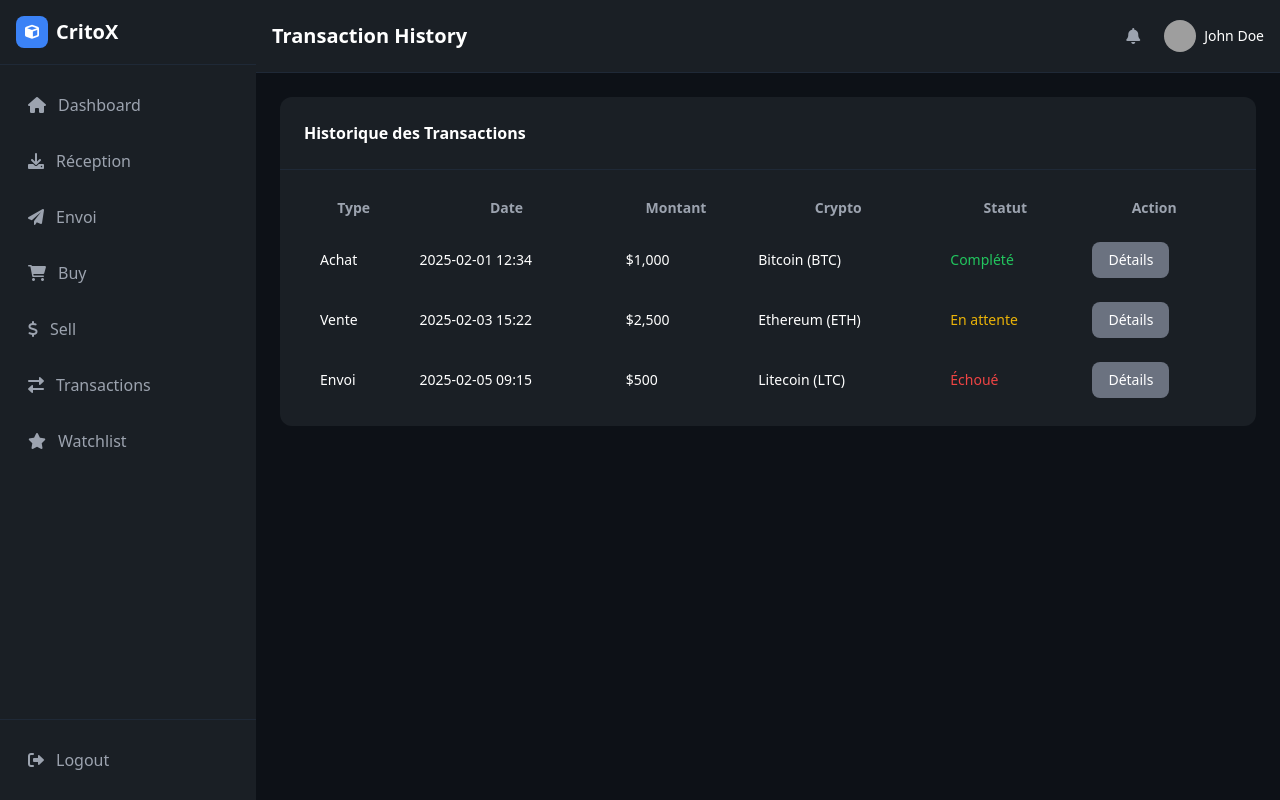
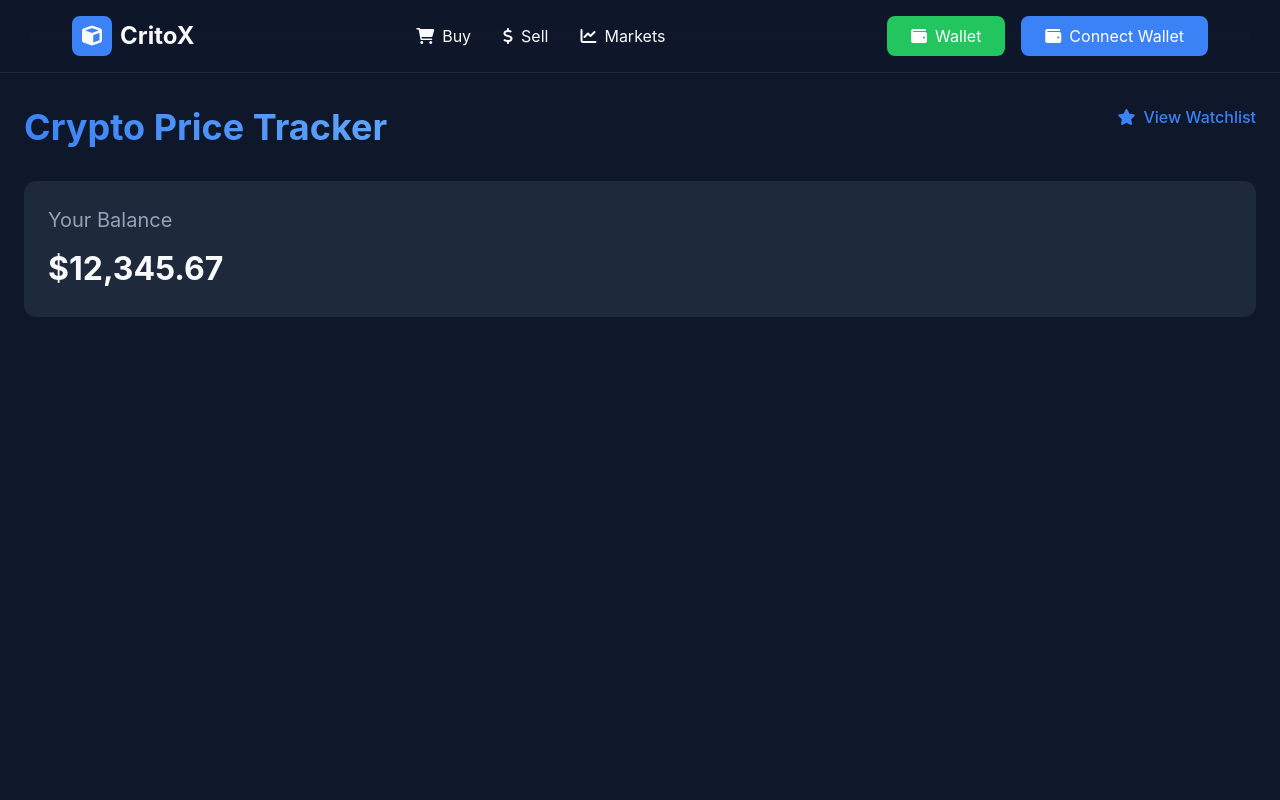
Before and after one commit to houssamlambara/Nexus_wallet, a PHP site: page /NEXUS_WALLET/views/pages/transaction.php in a window 1280 px wide. Run offline with PHP 8.4, Linux system fonts and the light colour scheme; some libraries are stand-ins or nearby versions; grey boxes are pictures that could not be loaded.

Commit message:
des fonctinalites

```diff
--- a/app/views/pages/transaction.php
+++ b/app/views/pages/transaction.php
@@ -1,102 +1,468 @@
+<!DOCTYPE html>
+<html lang="en">
 
-<?php
+<head>
+    <meta charset="UTF-8" />
+    <meta name="viewport" content="width=device-width, initial-scale=1.0" />
+    <title>Crypto Price Tracker</title>
+    <script src="https://cdn.tailwindcss.com"></script>
+    <link rel="stylesheet" href="https://cdnjs.cloudflare.com/ajax/libs/font-awesome/6.0.0/css/all.min.css" />
+    <style>
+        * {
+            margin: 0;
+            padding: 0;
+            box-sizing: border-box;
+            font-family: "Inter", sans-serif;
+        }
+
+        .watchlist-add-button {
+            background-color: #6366f1;
+            color: white;
+            padding: 0.5rem 1rem;
+            border-radius: 8px;
+            transition: background-color 0.2s;
+        }
+
+        .watchlist-add-button:hover {
+            background-color: #4f46e5;
+        }
+
+        .watchlist-add-button.in-watchlist {
+            background-color: #9333ea;
+        }
+
+        body {
+            background-color: #0f172a;
+            /* Dark background */
+            color: #f8fafc;
+            /* Light text */
+        }
+
+        .gradient-text {
+            background: linear-gradient(45deg, #3b82f6, #60a5fa);
+            -webkit-background-clip: text;
+            -webkit-text-fill-color: transparent;
+        }
+
+        .watchlist-button {
+            background: none;
+            border: none;
+            color: #94a3b8;
+            cursor: pointer;
+            padding: 5px;
+            transition: color 0.2s;
+        }
+
+        .watchlist-button:hover {
+            color: #ffd700;
+        }
+
+        .watchlist-button.active {
+            color: #ffd700;
+        }
+
+        .view-watchlist {
+            display: inline-block;
+            margin-bottom: 20px;
+            color: #3b82f6;
+            text-decoration: none;
+            font-weight: 500;
+        }
+
+        .view-watchlist:hover {
+            text-decoration: underline;
+        }
+
+        .glass-effect {
+            backdrop-filter: blur(10px);
+            background: rgba(255, 255, 255, 0.1);
+        }
+
+        .crypto-card {
+            background-color: #1e293b;
+            /* Dark card */
+            border-radius: 12px;
+            padding: 1.5rem;
+            transition: transform 0.3s ease, box-shadow 0.3s ease;
+        }
+
+        .crypto-card:hover {
+            transform: translateY(-5px);
+            box-shadow: 0 10px 20px rgba(0, 0, 0, 0.2);
+        }
+
+        .crypto-image {
+            width: 40px;
+            height: 40px;
+            border-radius: 50%;
+        }
+
+        .crypto-name {
+            font-size: 1.25rem;
+            font-weight: 600;
+            color: #f8fafc;
+            /* White text */
+        }
+
+        .crypto-symbol {
+            color: #94a3b8;
+            /* Light gray */
+            font-size: 0.875rem;
+            text-transform: uppercase;
+        }
+
+        .crypto-price {
+            font-size: 1.5rem;
+            font-weight: 700;
+            color: #f8fafc;
+            /* White text */
+        }
+
+        .positive-change {
+            color: #10b981;
+            /* Green for positive change */
+        }
+
+        .negative-change {
+            color: #ef4444;
+            /* Red for negative change */
+        }
+
+        .buy-button {
+            background-color: #3b82f6;
+            /* Blue */
+            color: white;
+            padding: 0.5rem 1rem;
+            border-radius: 8px;
+            transition: background-color 0.2s;
+        }
+
+        .buy-button:hover {
+            background-color: #2563eb;
+            /* Darker blue */
+        }
+
+        .sell-button {
+            background-color: #ef4444;
+            /* Red */
+            color: white;
+            padding: 0.5rem 1rem;
+            border-radius: 8px;
+            transition: background-color 0.2s;
+        }
+
+        .sell-button:hover {
+            background-color: #dc2626;
+            /* Darker red */
+        }
+
+        .balance-card {
+            background-color: #1e293b;
+            /* Dark card */
+            border-radius: 12px;
+            padding: 1.5rem;
+            margin-bottom: 20px;
+        }
+
+        .balance-card h3 {
+            font-size: 1.25rem;
+            color: #94a3b8;
+            /* Light gray */
+            margin-bottom: 10px;
+        }
+
+        .balance-card p {
+            font-size: 2rem;
+            font-weight: bold;
+            color: #f8fafc;
+            /* White text */
+        }
+
+        .sidebar {
+            width: 250px;
+            background-color: #1e293b;
+            /* Dark sidebar */
+            padding: 20px;
+            display: flex;
+            flex-direction: column;
+        }
+
+        .sidebar a {
+            color: #94a3b8;
+            /* Light gray text */
+            text-decoration: none;
+            padding: 10px;
+            border-radius: 8px;
+            margin: 5px 0;
+            transition: background-color 0.2s, color 0.2s;
+        }
+
+        .sidebar a:hover {
+            background-color: #334155;
+            /* Darker gray on hover */
+            color: #f8fafc;
+            /* White text on hover */
+        }
+
+        .sidebar .logo {
+            font-size: 1.5rem;
+            font-weight: bold;
+            color: #f8fafc;
+            margin-bottom: 20px;
+        }
+    </style>
+</head>
+
+<body>
+    <!-- Navigation -->
+    <nav class="sticky top-0 z-50 bg-dark/80 backdrop-blur-lg border-b border-gray-800 px-12">
+        <div class="container mx-auto px-6 py-4">
+            <div class="flex items-center justify-between">
+                <div class="flex items-center space-x-2">
+                    <div class="w-10 h-10 bg-blue-500 rounded-lg flex items-center justify-center">
+                        <i class="fas fa-cube text-xl"></i>
+                    </div>
+                    <span class="text-2xl font-bold">CritoX</span>
+                </div>
+
+                <div class="hidden md:flex space-x-8">
+                    <a href="#" class="flex items-center space-x-2 hover:text-blue-500 transition-colors">
+                        <i class="fas fa-shopping-cart"></i>
+                        <span>Buy</span>
+                    </a>
+                    <a href="#" class="flex items-center space-x-2 hover:text-blue-500 transition-colors">
+                        <i class="fas fa-dollar-sign"></i>
+                        <span>Sell</span>
+                    </a>
+                    <a href="#" class="flex items-center space-x-2 hover:text-blue-500 transition-colors">
+                        <i class="fas fa-chart-line"></i>
+                        <span>Markets</span>
+                    </a>
+                </div>
+
+                <div class="flex items-center space-x-4">
+                    <button class="bg-green-500 hover:bg-green-600 text-white px-6 py-2 rounded-lg transition-colors flex items-center space-x-2">
+                        <i class="fas fa-wallet"></i>
+                        <span>Wallet</span>
+                    </button>
+                    <button class="bg-blue-500 hover:bg-blue-600 text-white px-6 py-2 rounded-lg transition-colors flex items-center space-x-2">
+                        <i class="fas fa-wallet"></i>
+                        <span>Connect Wallet</span>
+                    </button>
+                </div>
+            </div>
+        </div>
+    </nav>
 
 
-ob_start();
-?>
+    <!-- Main Content -->
+    <div class="container mx-auto px-6 py-8">
+        <div class="flex justify-between items-center mb-8">
+            <h1 class="text-4xl font-bold gradient-text">Crypto Price Tracker</h1>
+            <a href="#" class="view-watchlist" onclick="viewWatchlist()">
+                <i class="fas fa-star mr-2"></i>View Watchlist
+            </a>
+        </div>
 
-        <!-- Main Content -->
-        <main class="ml-64 flex-1 min-h-screen">
-            <!-- Top Navigation -->
-            <header class="bg-dark-light border-b border-gray-800 sticky top-0 z-50">
-                <div class="flex items-center justify-between p-4">
-                    <div class="flex items-center space-x-4">
-                        <h1 class="text-xl font-bold">Transaction History</h1>
-                    </div>
-                    <div class="flex items-center space-x-4">
-                        <button class="p-2 hover:bg-gray-800 rounded-lg text-gray-400 hover:text-white transition-colors">
-                            <i class="fas fa-bell"></i>
-                        </button>
-                        <div class="flex items-center space-x-2">
-                            <img src="/api/placeholder/32/32" alt="Profile" class="w-8 h-8 rounded-full">
-                            <span class="text-sm font-medium">John Doe</span>
+        <!-- Balance Card -->
+        <div class="balance-card">
+            <h3>Your Balance</h3>
+            <p>$12,345.67</p>
+        </div>
+
+        <!-- Crypto Grid -->
+        <div class="crypto-grid grid md:grid-cols-2 lg:grid-cols-3 gap-6" id="cryptoGrid"></div>
+    </div>
+
+    <script>
+        function createCryptoCard(crypto) {
+            const changeClass = crypto.price_change_percentage_24h >= 0 ? "positive-change" : "negative-change";
+            const changeIcon = crypto.price_change_percentage_24h >= 0 ? "fa-arrow-up" : "fa-arrow-down";
+
+            return `
+                <div class="crypto-card">
+                    <div class="crypto-header">
+                        <img src="${crypto.image}" alt="${crypto.name}" class="crypto-image" onerror="this.src='/api/placeholder/32/32'">
+                        <div class="crypto-title">
+                            <div class="crypto-name">${crypto.name}</div>
+                            <div class="crypto-symbol">${crypto.symbol}</div>
                         </div>
                     </div>
-                </div>
-            </header>
 
-            <!-- Transaction History Table -->
-            <div class="p-6">
-                <div class="bg-dark-light rounded-xl">
-                    <div class="p-6 border-b border-gray-800">
-                        <h3 class="font-bold">Historique des Transactions</h3>
+                    <div class="crypto-price">$${formatNumber(crypto.current_price)}</div>
+
+                    <div class="crypto-change ${changeClass}">
+                        <i class="fas ${changeIcon}"></i>
+                        ${crypto.price_change_percentage_24h.toFixed(2)}%
                     </div>
-                    <div class="px-6 py-4">
-                        <table class="min-w-full table-auto text-sm">
-                            <thead>
-                                <tr class="text-gray-400">
-                                    <th class="py-3 px-4">Type</th>
-                                    <th class="py-3 px-4">Date</th>
-                                    <th class="py-3 px-4">Montant</th>
-                                    <th class="py-3 px-4">Crypto</th>
-                                    <th class="py-3 px-4">Statut</th>
-                                    <th class="py-3 px-4">Action</th>
-                                </tr>
-                            </thead>
-                            <tbody>
-                                <!-- Example Row 1 -->
-                                <tr class="hover:bg-gray-800">
-                                    <td class="py-3 px-4">Achat</td>
-                                    <td class="py-3 px-4">2025-02-01 12:34</td>
-                                    <td class="py-3 px-4">$1,000</td>
-                                    <td class="py-3 px-4">Bitcoin (BTC)</td>
-                                    <td class="py-3 px-4 text-green-500">Complété</td>
-                                    <td class="py-3 px-4">
-                                        <button class="bg-gray-500 hover:bg-gray-600 text-white py-2 px-4 rounded-lg">
-                                            Détails
-                                        </button>
-                                    </td>
-                                </tr>
-                                <!-- Example Row 2 -->
-                                <tr class="hover:bg-gray-800">
-                                    <td class="py-3 px-4">Vente</td>
-                                    <td class="py-3 px-4">2025-02-03 15:22</td>
-                                    <td class="py-3 px-4">$2,500</td>
-                                    <td class="py-3 px-4">Ethereum (ETH)</td>
-                                    <td class="py-3 px-4 text-yellow-500">En attente</td>
-                                    <td class="py-3 px-4">
-                                        <button class="bg-gray-500 hover:bg-gray-600 text-white py-2 px-4 rounded-lg">
-                                            Détails
-                                        </button>
-                                    </td>
-                                </tr>
-                                <!-- Example Row 3 -->
-                                <tr class="hover:bg-gray-800">
-                                    <td class="py-3 px-4">Envoi</td>
-                                    <td class="py-3 px-4">2025-02-05 09:15</td>
-                                    <td class="py-3 px-4">$500</td>
-                                    <td class="py-3 px-4">Litecoin (LTC)</td>
-                                    <td class="py-3 px-4 text-red-500">Échoué</td>
-                                    <td class="py-3 px-4">
-                                        <button class="bg-gray-500 hover:bg-gray-600 text-white py-2 px-4 rounded-lg">
-                                            Détails
-                                        </button>
-                                    </td>
-                                </tr>
-                                <!-- Add more rows for other transactions -->
-                            </tbody>
-                        </table>
+
+                    <div class="crypto-details">
+                        <div class="detail-row">
+                            <span class="detail-label">Market Cap</span>
+                            <span class="detail-value">$${formatNumber(crypto.market_cap)}</span>
+                        </div>
+                        <div class="detail-row">
+                            <span class="detail-label">24h Volume</span>
+                            <span class="detail-value">$${formatNumber(crypto.total_volume)}</span>
+                        </div>
+                    </div>
+
+                    <div class="last-updated">
+                        Last updated: ${formatDate(crypto.last_updated)}
+                    </div>
+
+                    <div class="crypto-actions">
+                        <button class="buy-button" onclick="handleBuy('${crypto.name}')">Buy</button>
+                        <button class="sell-button" onclick="handleSell('${crypto.name}')">Sell</button>
+                        <button class="favorite-button" onclick="addToFavorites('${crypto.id}', '${crypto.name}', '${crypto.symbol}', ${crypto.current_price})">
+                            <i class="fas fa-heart"></i>
+                        </button>
                     </div>
                 </div>
-            </div>
-        </main>
+            `;
+        }
 
-        <?php
+        // Function to add a crypto to favorites
+        async function addToFavorites(id, name, symbol, price) {
+            try {
+                const response = await fetch('add_to_favorites.php', {
+                    method: 'POST',
+                    headers: {
+                        'Content-Type': 'application/json',
+                    },
+                    body: JSON.stringify({
+                        id: id,
+                        name: name,
+                        symbol: symbol,
+                        price: price,
+                    }),
+                });
 
-        $content = ob_get_clean();
+                const result = await response.json();
+                if (result.success) {
+                    alert(`${name} added to favorites!`);
+                } else {
+                    alert(`Failed to add ${name} to favorites.`);
+                }
+            } catch (error) {
+                console.error('Error:', error);
+                alert('An error occurred while adding to favorites.');
+            }
+        }
 
 
-    include_once 'layout.php';
+        // Add these new functions at the end of your script section
+        function toggleWatchlist(cryptoId) {
+            const index = watchlist.indexOf(cryptoId);
+            if (index === -1) {
+                watchlist.push(cryptoId);
+            } else {
+                watchlist.splice(index, 1);
+            }
+            localStorage.setItem('cryptoWatchlist', JSON.stringify(watchlist));
+            fetchCryptoData(); // Refresh the display
+        }
 
+        function viewWatchlist() {
+            if (watchlist.length === 0) {
+                alert('Your watchlist is empty!');
+                return;
+            }
+            // In a real application, you would redirect to a watchlist page
+            alert('Watchlist: ' + watchlist.join(', '));
+        }
 
-?>
+        function formatNumber(num) {
+            return new Intl.NumberFormat("en-US").format(num);
+        }
+
+        function formatDate(dateString) {
+            return new Date(dateString).toLocaleString();
+        }
+
+        function createCryptoCard(crypto) {
+            const changeClass = crypto.price_change_percentage_24h >= 0 ? "positive-change" : "negative-change";
+            const changeIcon = crypto.price_change_percentage_24h >= 0 ? "fa-arrow-up" : "fa-arrow-down";
+
+            return `
+        <div class="crypto-card">
+            <div class="crypto-header">
+                <img src="${crypto.image}" alt="${crypto.name}" class="crypto-image" onerror="this.src='/api/placeholder/32/32'">
+                <div class="crypto-title">
+                    <div class="crypto-name">${crypto.name}</div>
+                    <div class="crypto-symbol">${crypto.symbol}</div>
+                </div>
+            </div>
+
+            <div class="crypto-price">$${formatNumber(crypto.current_price)}</div>
+
+            <div class="crypto-change ${changeClass}">
+                <i class="fas ${changeIcon}"></i>
+                ${crypto.price_change_percentage_24h.toFixed(2)}%
+            </div>
+
+            <div class="crypto-details">
+                <div class="detail-row">
+                    <span class="detail-label">Market Cap</span>
+                    <span class="detail-value">$${formatNumber(crypto.market_cap)}</span>
+                </div>
+                <div class="detail-row">
+                    <span class="detail-label">24h Volume</span>
+                    <span class="detail-value">$${formatNumber(crypto.total_volume)}</span>
+                </div>
+            </div>
+
+            <div class="last-updated">
+                Last updated: ${formatDate(crypto.last_updated)}
+            </div>
+
+            <div class="crypto-actions">
+                <button class="buy-button" onclick="handleBuy('${crypto.name}')">Buy</button>
+                <button class="star-button" onclick="addToFavorites('${crypto.id}', '${crypto.name}', '${crypto.symbol}', ${crypto.current_price})">
+                    <i class="fas fa-star"></i>
+                </button>
+            </div>
+        </div>
+    `;
+        }
+
+        function handleBuy(cryptoName) {
+            alert(`You clicked Buy for ${cryptoName}`);
+        }
+
+        function handleSell(cryptoName) {
+            alert(`You clicked Sell for ${cryptoName}`);
+        }
+
+        async function fetchCryptoData() {
+            try {
+                const response = await fetch(
+                    "https://api.coingecko.com/api/v3/coins/markets?vs_currency=usd&order=market_cap_desc&per_page=11&page=1"
+                );
+                if (!response.ok) {
+                    throw new Error("Network response was not ok");
+                }
+                const data = await response.json();
+
+                if (!Array.isArray(data)) {
+                    throw new Error("Invalid data format");
+                }
+
+                const cryptoGrid = document.getElementById("cryptoGrid");
+                cryptoGrid.innerHTML = data
+                    .map((crypto) => createCryptoCard(crypto))
+                    .join("");
+            } catch (error) {
+                console.error("Error fetching crypto data:", error);
+            }
+        }
+
+        // Initial load
+        fetchCryptoData();
+
+        // Refresh every 5 minutes
+        setInterval(fetchCryptoData, 300000);
+    </script>
+</body>
+
+</html>
```
Also changed, not shown: app/controllers/HomeController.php (+33 -14 lines), app/core/db.php (+9 -7 lines), app/models/Transaction.php (added, +25 -0 lines), app/models/Transactiontype.php (added, +14 -0 lines), app/models/User.php (+16 -13 lines), app/models/watchlist.php (added, +17 -0 lines), app/views/home/index.php (+13 -3 lines), database.sql (+7 -0 lines).
